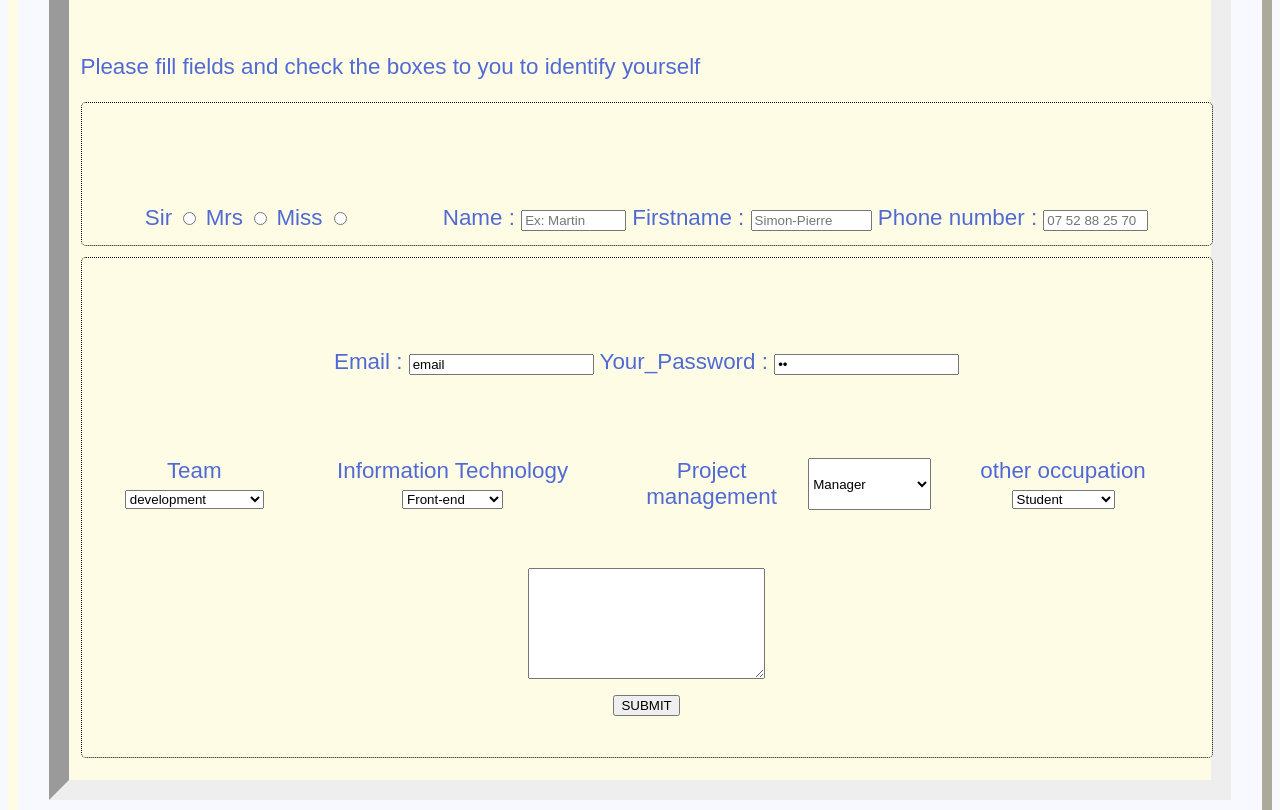
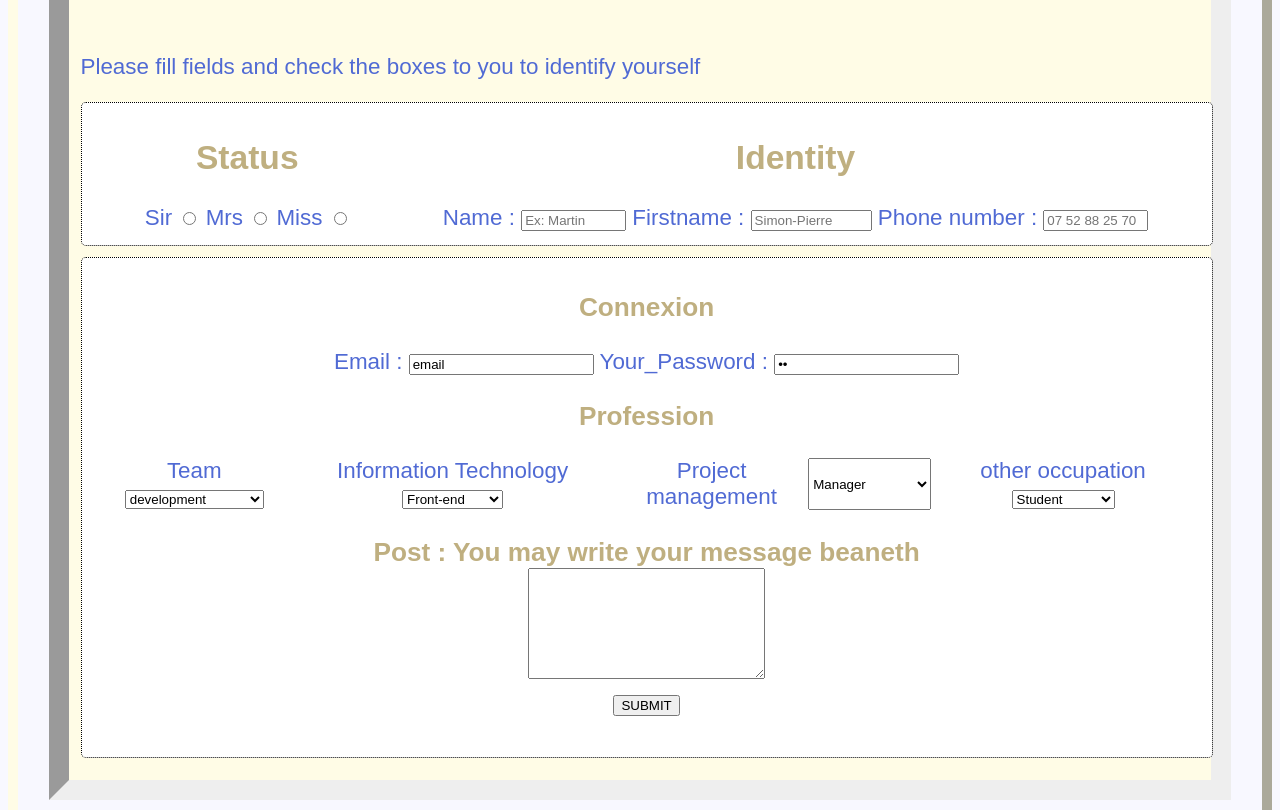
Before and after one commit to mboma-system/Portfolio_Ntumba_2022, a plain HTML site: page Views/contact.html in a window 1280 px wide. Shown: the part 590-1400 px from the top of the page. Drawn offline with Linux system fonts and the light colour scheme; a web font is replaced by a local one.

Commit message:
Fix layout colors contrast

```diff
--- a/Views/contact.html
+++ b/Views/contact.html
@@ -39,13 +39,13 @@
               <fieldset class="underFieldStatusUnderFieldIdentity">
                 <div class="civilite">
                     <div class="underFieldStatus" >
-                      <h2 class="commentaire">Status</h2>
+                      <h2 class="commentaire contact">Status</h2>
                       <label for="Mr">Sir  </label><input type="radio" name="civilite" value="Mr" />
                       <label for="Mme">Mrs </label><input type="radio" name="civilite" value="Mme" />
                       <label for="Mlle">Miss </sup> </label><input type="radio" name="civilite" value="Mlle" />
                     </div>
                     <div class="underFieldIdentity">
-                      <h2 class="commentaire">Identity</h2>
+                      <h2 class="commentaire contact">Identity</h2>
                       <label for="Nom">Name : </label><input type="text" name="nom" id="nom" placeholder="Ex: Martin" size="10" maxlength="10" />
                       <label for="Prenom">Firstname : </label><input type="text" name="prenom" id="prenom" placeholder="Simon-Pierre" size="12" maxlength="10" />
                       <label>Phone number : </label><input type="tel" name="telephone" id="telephone" pattern="[0-9]{2} [0-9]{2} [0-9]{2} [0-9]{2} [0-9]{2}" placeholder="07 52 88 25 70 "  size="10" maxlength="14"   required>
@@ -53,14 +53,14 @@
                 </div>
               </fieldset>
               <fieldset class="conectAct">
-                   <h3 class="commentaire">Connexion</h3>
+                   <h3 class="commentaire contact">Connexion</h3>
                    <label for="email">Email : </label>
                    <input type="email" name="connexion" value="email" />
                    <label for="pw">Your_Password : </label>
                    <input type="password" name="connexion" value="pw" />
 
 
-                  <h3 class="commentaire">Profession</h3>
+                  <h3 class="commentaire contact">Profession</h3>
                   <div class="choixAct">
                       <div class="teamTechnol">
                           <div class="team">
@@ -106,8 +106,8 @@
 
                       </div>
 
-                    <h3 class="commentaire">Your message</h>
-                    <label for="commentaire" class="commentaire">You may write your message beaneth : </label><br>
+                    <h3 class="commentaire contact">Post : </h>
+                    <label for="commentaire" class="commentaire contact">You may write your message beaneth </label><br>
                     <textarea name="commentaire" id="message" rows="7" cols="27"></textarea>
                   <div  class="button">
                      <button color="blue" type="submit">SUBMIT</button>
--- a/css/main.css
+++ b/css/main.css
@@ -174,18 +174,19 @@ aside .portrait img{
   color: black;
   display: flex;
   justify-content: space-between;
-  width: 95%;
+  width: 85%;
   height: 40%;
   margin: 0 auto;
-  padding: 3%;
+  padding: 2%;
 
 }
 .bas , fieldset{
-  background-color: #FFFCE6 ;
+  /* background-color: #FFFCE6 ; */
+  background-color: #FFF;
 }
 
 .hobby , .competence, .lien{
-  padding: 2%;
+  padding: 1%;
   background-color: #F2E8C9;
   width:70%;
 }
@@ -264,6 +265,9 @@ fieldset{
 button{
 font-family:
 }
+.contact{
+  color : #BFAF80;
+}
 /*-------------------------- About file------------------------------ */
 .centrInterest{
   color:;
@@ -295,7 +299,7 @@ font-family:
   left: 15%;
 }
 .centrInterest , .hobby , .lien{
-  margin-right: 1%;
+  /* margin-right: 1%; */
 
 }
 
@@ -407,7 +411,7 @@ font-family:
         font-size: 0.7em;
       }
       .competence , .lien{
-        width: 100%;
+        width: 90%;
       }
 }
 
@@ -430,6 +434,6 @@ font-family:
 
 }
 .bas{
-  width: 100%;
+  width: 95%;
   }
 }
```
